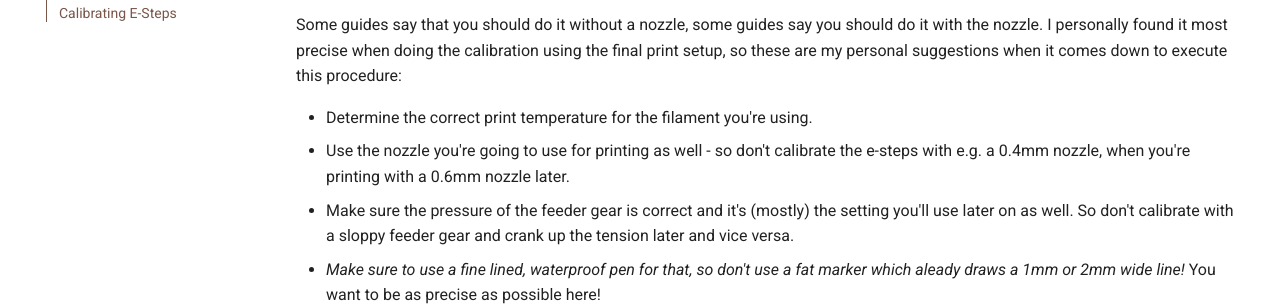
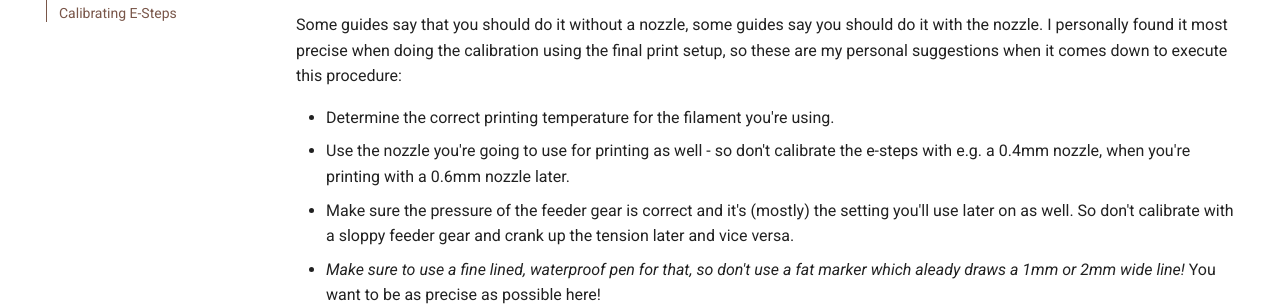
Before and after one commit to 1coderookie/KobraGoNeoInsights, an MkDocs documentation site: the page built from docs/calibration.md, in a window 1280 px wide and 900 px high, scrolled down 5697 px. Shown: the part 332-638 px from the top of the window. Built offline with MkDocs 1.6.1 and Material for MkDocs 9.7.7, drawn with Linux system fonts in a browser that asks for light colours; comment, search, counter and statistics services are not loaded.

Commit message:
Update calibration.md

```diff
--- a/docs/calibration.md
+++ b/docs/calibration.md
@@ -199,7 +199,7 @@ After doing so, repeat this process for verifying that the new setting is correc
 
 Some guides say that you should do it without a nozzle, some guides say you should do it with the nozzle. I personally found it most precise when doing the calibration using the final print setup, so these are my personal suggestions when it comes down to execute this procedure:
 
-- Determine the correct print temperature for the filament you're using.
+- Determine the correct printing temperature for the filament you're using.
 - Use the nozzle you're going to use for printing as well - so don't calibrate the e-steps with e.g. a 0.4mm nozzle, when you're printing with a 0.6mm nozzle later.
 - Make sure the pressure of the feeder gear is correct and it's (mostly) the setting you'll use later on as well. So don't calibrate with a sloppy feeder gear and crank up the tension later and vice versa.
 - *Make sure to use a fine lined, waterproof pen for that, so don't use a fat marker which aleady draws a 1mm or 2mm wide line!* You want to be as precise as possible here!
```
